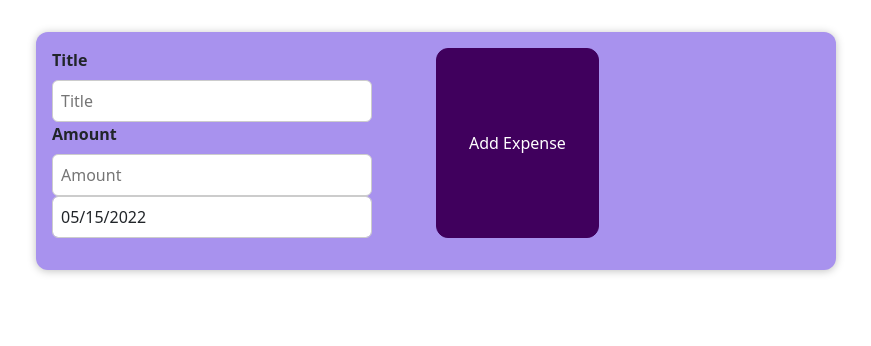
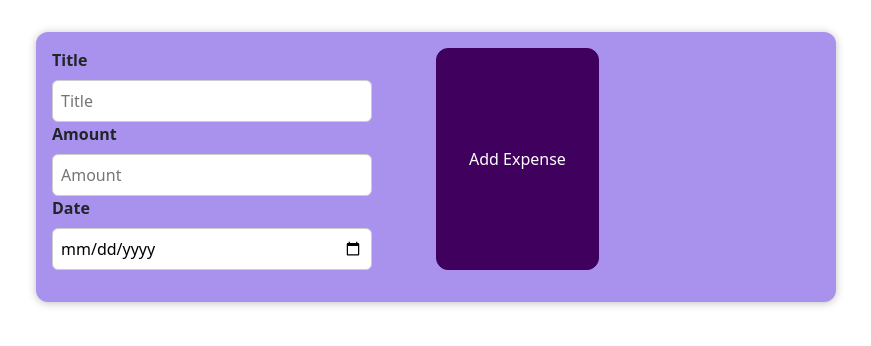
Before and after one commit to Trevorton27/jasonBreedloveReactExpenseTracker, a React (Create React App) app: page / in a window 1280 px wide. Shown: the top 346 px of the page, without its empty margins (204-1075 px from the left). Built offline with nearby package versions, Linux system fonts and the light colour scheme.

Commit message:
dateChangeHandler

```diff
--- a/src/components/NewExpense/ExpenseForm.js
+++ b/src/components/NewExpense/ExpenseForm.js
@@ -1,6 +1,7 @@
 import React, { useState } from "react";
 import "./NewExpenseForm.css";
 import ExpenseDate from "../ExpenseDate";
+import "react-datepicker/dist/react-datepicker.css";
 
 const ExpenseForm = () => {
   const [enteredTitle, setEnteredTitle] = useState("");
@@ -8,14 +9,30 @@ const ExpenseForm = () => {
     setEnteredTitle(event.target.value);
     console.log(enteredTitle);
   };
+
   const [enteredAmount, setEnteredAmount] = useState("");
   const amountChangeHandler = (event) => {
     setEnteredAmount(event.target.value);
     console.log(enteredAmount);
   };
 
+  //partially done, pull data out of expenseDate
+  const [enteredDate, setEnteredDate] = useState("");
+  const dateChangeHandler = (event) => {
+    setEnteredDate(event.target.value);
+    console.log(enteredDate);
+  };
+  const submitHandler = (event) => {
+    event.preventDefault();
+    const expenseData = {
+      title: enteredTitle,
+      amount: enteredAmount,
+      date: enteredDate,
+    };
+    console.log(expenseData);
+  };
   return (
-    <form>
+    <form onSubmit={submitHandler}>
       <div className={"new-expense__controls"}>
         <div className={"new-expense__control"}>
           <label>Title</label>
@@ -34,9 +51,16 @@ const ExpenseForm = () => {
             placeholder="Amount"
             onChange={amountChangeHandler}
           />
-          <ExpenseDate />
-          {/*<label>Date</label>*/}
-          {/*<input type="date" min="2019-01-01" max="2022-12-31" name="date" placeholder="" />*/}
+          {/*<ExpenseDate />*/}
+          <label>Date</label>
+          <input
+            type="date"
+            min="2019-01-01"
+            max="2022-12-31"
+            name="date"
+            placeholder=""
+            onChange={dateChangeHandler}
+          />
         </div>
         <div className={"new-expense__actions"}></div>
         <button type={"submit"}>Add Expense</button>
```
